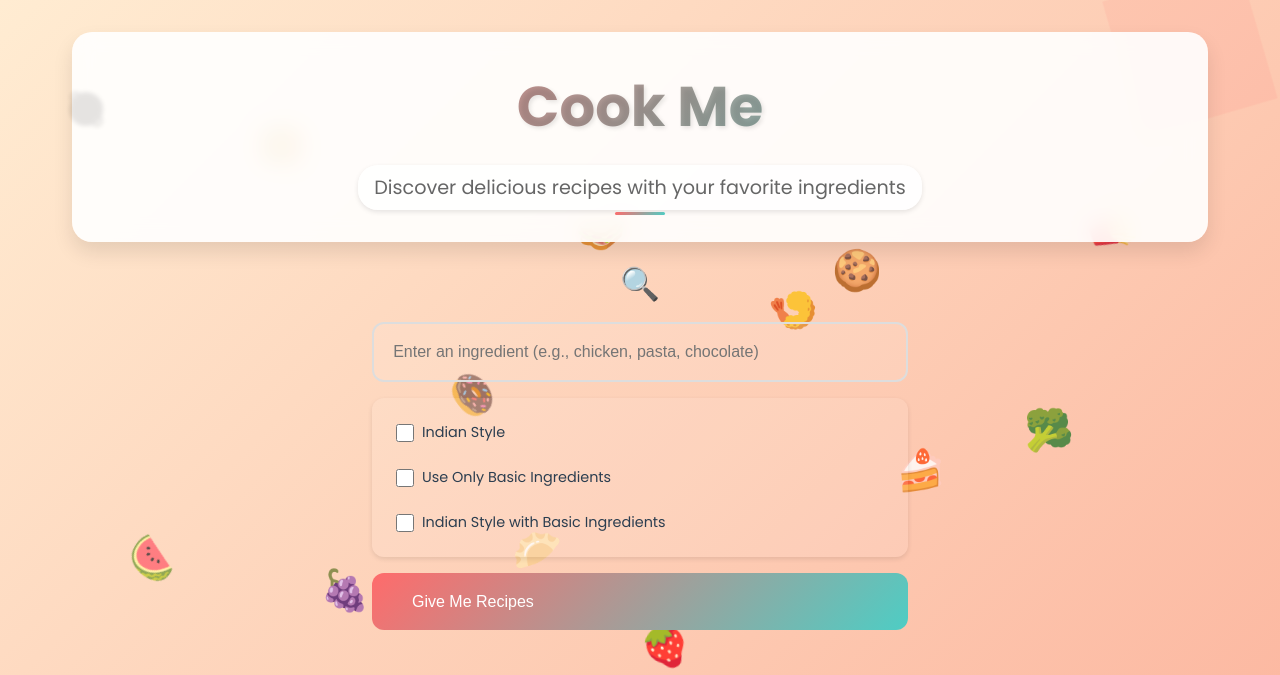
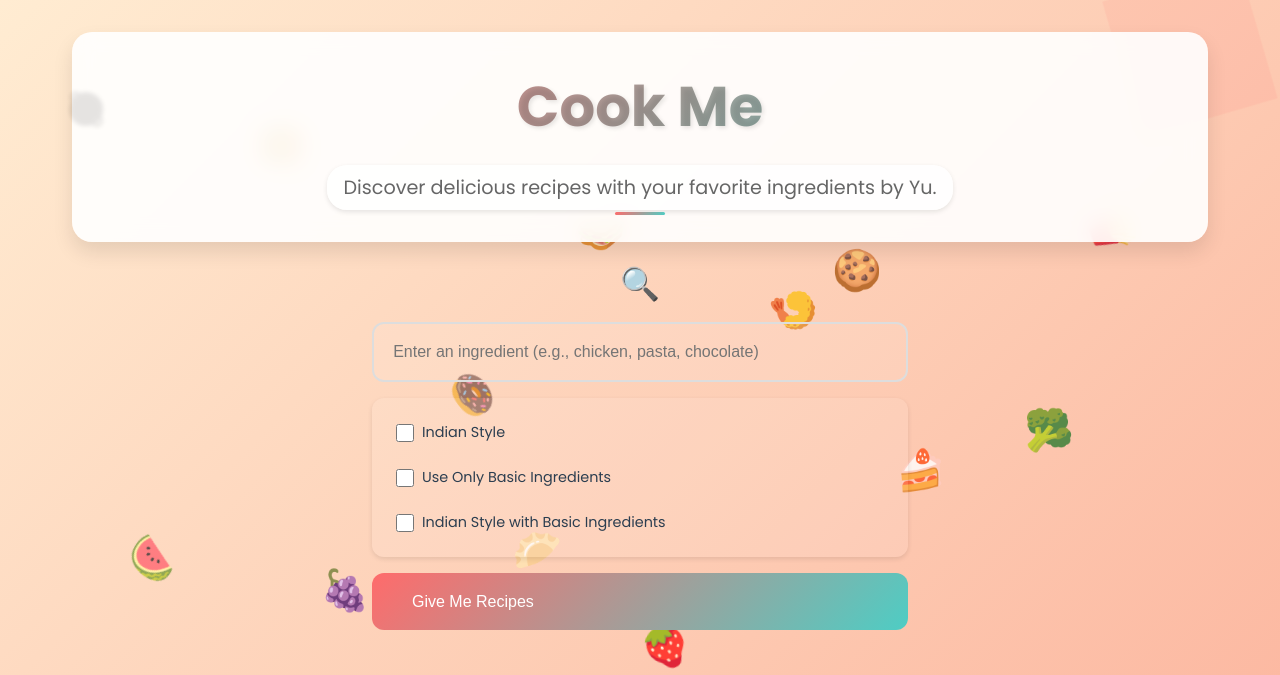
Before and after one commit to yuva-raj444/cookme, a Flask app: page / in a window 1280 px wide; the page is wider, and only the part inside the window is pictured. Shown: the top 675 px of that part. Run offline with Flask 3, Linux system fonts and the light colour scheme.

Commit message:
Add author attribution to subtitle in index.html

```diff
--- a/templates/index.html
+++ b/templates/index.html
@@ -76,7 +76,7 @@
     <div class="container">
         <div class="header">
             <h1 class="animate-fade-in">Cook Me</h1>
-            <p class="subtitle animate-fade-in-delay">Discover delicious recipes with your favorite ingredients</p>
+            <p class="subtitle animate-fade-in-delay">Discover delicious recipes with your favorite ingredients by Yu.</p>
         </div>
 
         <div class="search-container animate-slide-up">
```
